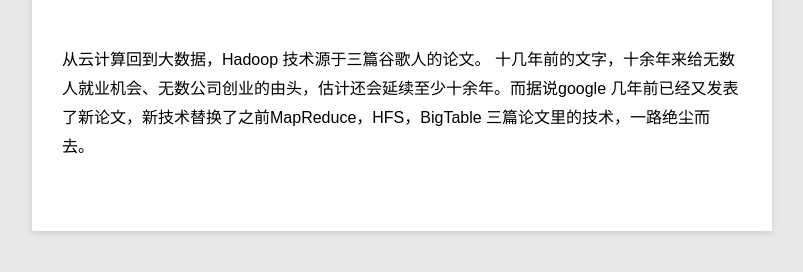
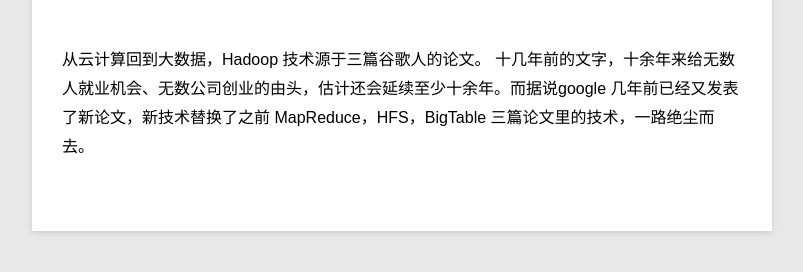
Before and after one commit to violettianjie/violettianjie.github.io, a Jekyll site: the page built from _posts/blog/2018-10-24-fromBigdataToCloud.md, in a window 1280 px wide and 900 px high, scrolled down 3267 px. Shown: the part 589-861 px from the top of the window, without its empty margins (78-881 px from the left). Built offline with Jekyll 4.4.1, drawn with Linux system fonts in a browser that asks for light colours.

```diff
--- a/_posts/blog/2018-10-24-fromBigdataToCloud.md
+++ b/_posts/blog/2018-10-24-fromBigdataToCloud.md
@@ -89,4 +89,4 @@ G=f（x）  G 目标，f云计算，x大数据。
 2018年Q3 阿里的云计算业务亏损2.3亿。 过去12个季度云计算业务总亏损24.9亿。
 考虑到云计算的战略意义，亏损金额和亏损率不足挂齿。
 
-从云计算回到大数据，Hadoop 技术源于三篇谷歌人的论文。 十几年前的文字，十余年来给无数人就业机会、无数公司创业的由头，估计还会延续至少十余年。而据说google 几年前已经又发表了新论文，新技术替换了之前MapReduce，HFS，BigTable 三篇论文里的技术，一路绝尘而去。
+从云计算回到大数据，Hadoop 技术源于三篇谷歌人的论文。 十几年前的文字，十余年来给无数人就业机会、无数公司创业的由头，估计还会延续至少十余年。而据说google 几年前已经又发表了新论文，新技术替换了之前 MapReduce，HFS，BigTable 三篇论文里的技术，一路绝尘而去。
```
